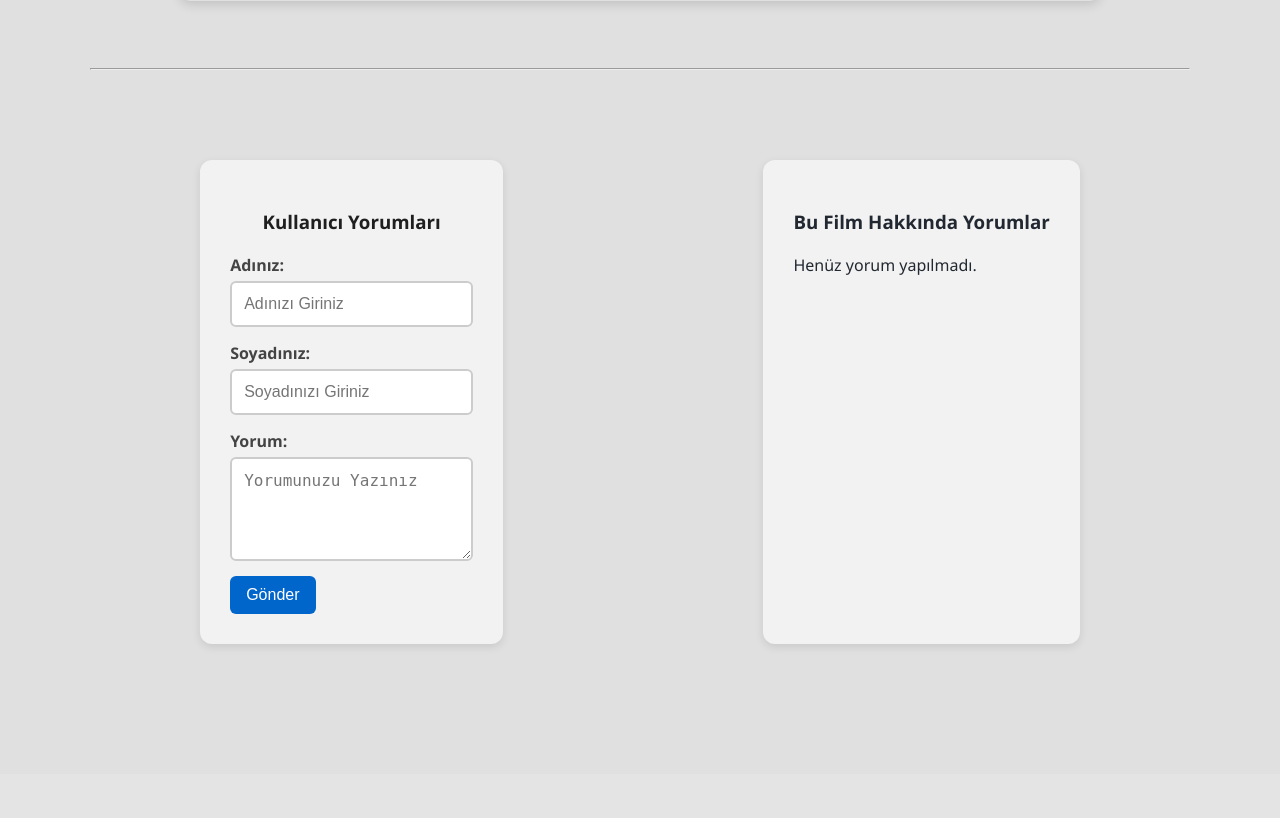
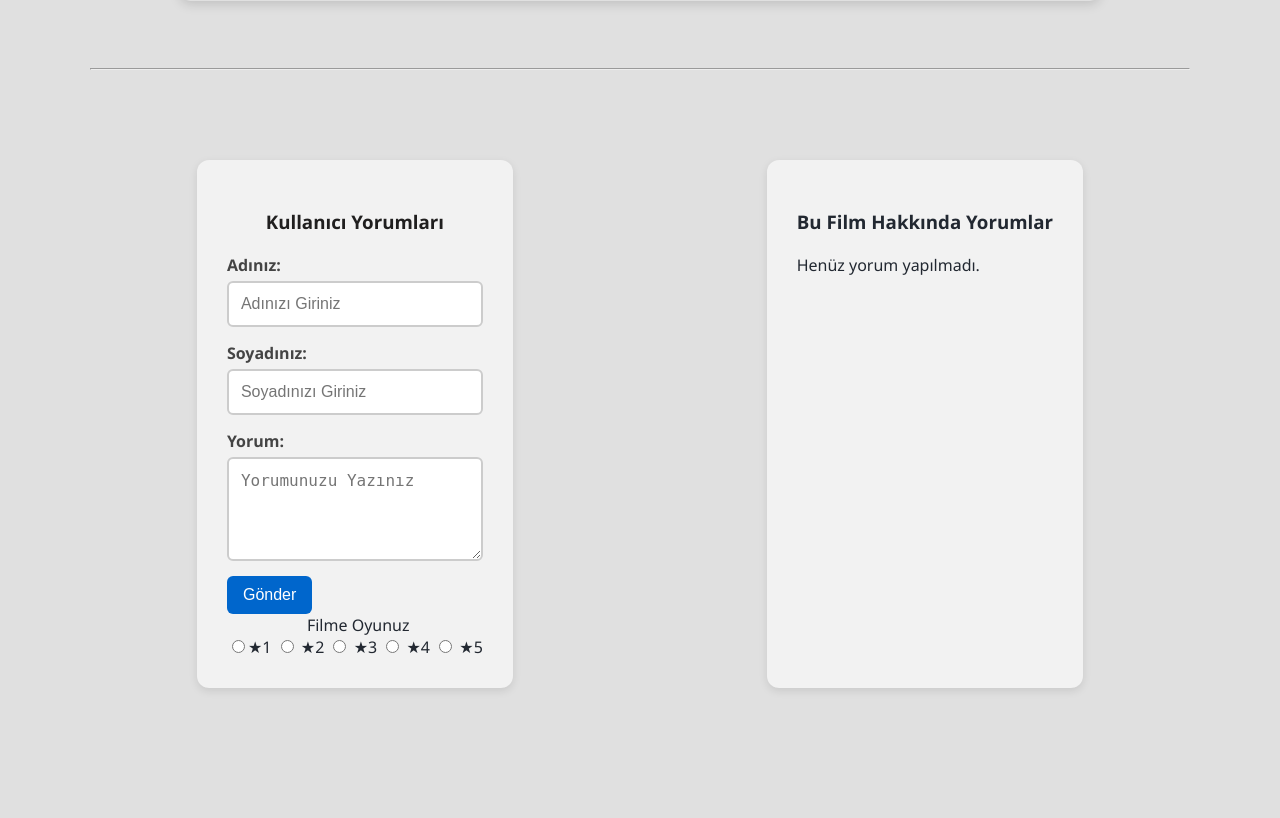
Before and after one commit to erencellk/MovieSlot, a Django app: template films/templates/films/film_more_info.html in a window 1280 px wide. Shown: the part 1346-2164 px from the top of the page. Before the commit the page ends 1995 px from the top, so only its background shows below. Run offline with Django 5.2, Linux system fonts and the light colour scheme; the template is opened without the code that fills it, so the values that code supplies are empty.

Commit message:
manage html  file

```diff
--- a/films/templates/films/film_more_info.html
+++ b/films/templates/films/film_more_info.html
@@ -57,41 +57,58 @@
 
         <hr>
         <div class="yorum-container">
-            <form method="POST" action="{% url 'film_more_info' pk=film.pk %}" class="yorum-bolumu">
+            <!-- Sol: Yorum Formu -->
+            <form id="form" method="POST" action="{% url 'film_more_info' pk=film.pk %}" class="yorum-bolumu">
                 {% csrf_token %}
                 <h3>Kullanıcı Yorumları</h3>
                 <div class="form-row">
                     <label for="kullanici_adi">Adınız:</label>
-                    <input type="text" name="kullanici_adi" id="kullanici_adi" placeholder="Adınızı Giriniz">
+                    <input type="text" name="kullanici_adi" id="kullanici_adi" placeholder="Adınızı Giriniz" required>
                 </div>
                 <div class="form-row">
                     <label for="kullanici_soyadi">Soyadınız:</label>
-                    <input type="text" name="kullanici_soyadi" id="kullanici_soyadi" placeholder="Soyadınızı Giriniz">
+                    <input type="text" name="kullanici_soyadi" id="kullanici_soyadi" placeholder="Soyadınızı Giriniz"
+                           required>
                 </div>
                 <div class="form-row">
                     <label for="yorum">Yorum:</label>
-                    <textarea name="yorum" id="yorum" rows="4" placeholder="Yorumunuzu Yazınız"></textarea>
+                    <textarea name="yorum" id="yorum" rows="4" placeholder="Yorumunuzu Yazınız" required></textarea>
                 </div>
                 <button type="submit" class="yorum-gonder-btn">Gönder</button>
+
+                <div class="rating">
+                    <span style="padding-left: 80px">Filme Oyunuz</span><br>
+                    <input type="radio" name="puan" id="star1" value="1" required><label for="star1">★1</label>
+                    <input type="radio" name="puan" id="star2" value="2" required> <label for="star2">★2</label>
+                    <input type="radio" name="puan" id="star3" value="3" required> <label for="star3">★3</label>
+                    <input type="radio" name="puan" id="star4" value="4" required> <label for="star4">★4</label>
+                    <input type="radio" name="puan" id="star5" value="5" required> <label for="star5">★5</label>
+
+
+
+
+
+                </div>
             </form>
 
+            <!-- Sağ: Yorum Listesi -->
             <div class="yorum-listesi">
                 <h3>Bu Film Hakkında Yorumlar</h3>
                 {% for yorum in comments %}
                     <div class="yorum-kart">
-                    <strong>{{ yorum.user_name}}</strong>
-                    <small style="color:gray;">{{ yorum.created_at }}</small>
+                        <strong>{{ yorum.user_name }}</strong>
+                        <small style="color:gray;">{{ yorum.created_at|date:"d F Y, H:i" }}</small>
                         <p>{{ yorum.comment_text }}</p>
+                    {% if yorum.rating %}
+                        <span style="color:gold;">Filme Puanınız:{{ yorum.rating }}★</span>
+                    {% endif %}
                     </div>
                 {% empty %}
                     <p>Henüz yorum yapılmadı.</p>
                 {% endfor %}
-
-
-
+            </div>
         </div>
 
-        </div>
     </div>
 </div>
 <script src="{% static 'films/eren.js' %}"></script>
```
Lines whose indentation alone changed are shown as unchanged.
